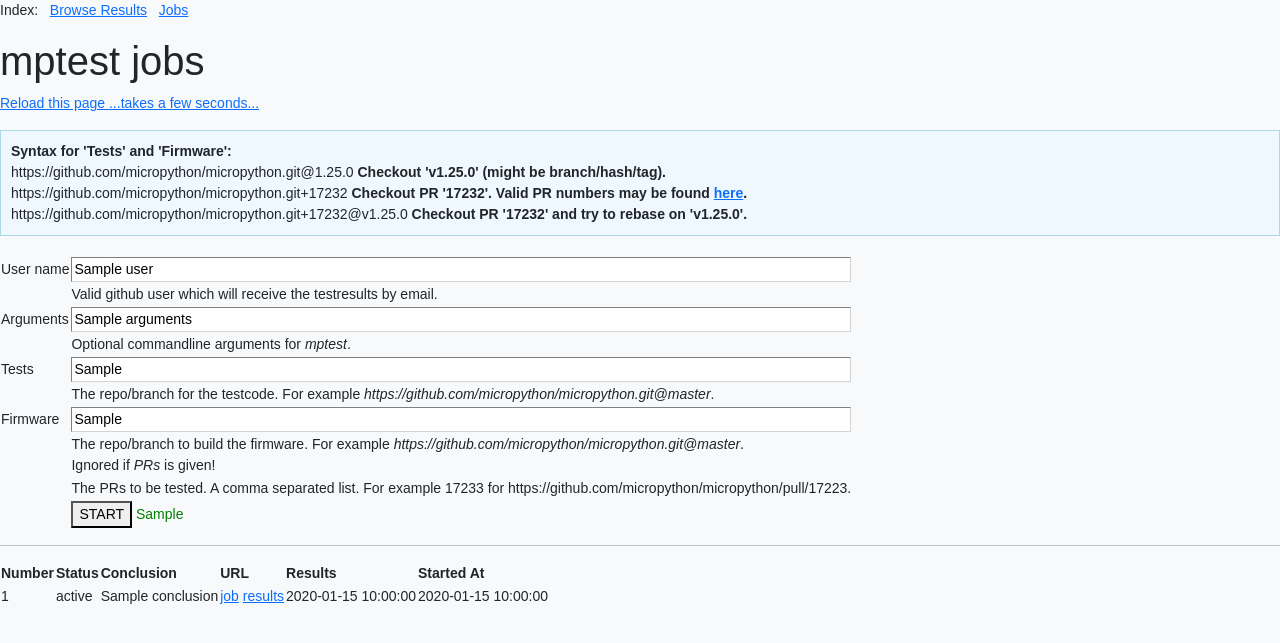
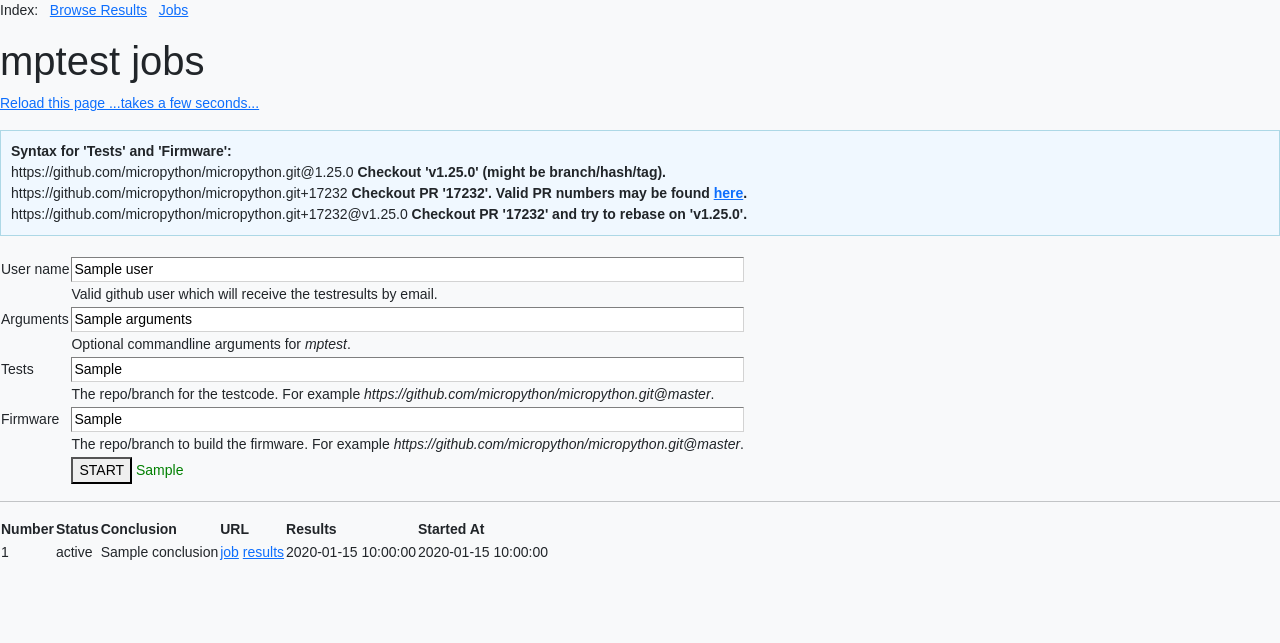
Before and after one commit to octoprobe/testbed_micropython_reports, a FastAPI app: template app/templates/jobs.html in a window 1280 px wide. Shown: the top 643 px of the page. Run offline with FastAPI, Linux system fonts and the light colour scheme; the template is opened without the code that fills it: most values are stand-ins (such as "Sample title", 1, 10 or a date in 2020); parts of the project's set-up code (start-up, migrations or seed data) failed here and were passed over.

Commit message:
Remove obsolete text

```diff
--- a/app/templates/jobs.html
+++ b/app/templates/jobs.html
@@ -59,15 +59,8 @@ Octoprobe - testbed_micropython
       </tr>
       <tr>
         <td></td>
-        <td>The repo/branch to build the firmware. For example
-          <i>https://github.com/micropython/micropython.git@master</i>.<br />
-          Ignored if <i>PRs</i> is given!
+        <td>The repo/branch to build the firmware. For example <i>https://github.com/micropython/micropython.git@master</i>.
         </td>
-      </tr>
-      <tr>
-        <td></td>
-        <td>The PRs to be tested. A comma separated list. For example 17233 for
-          https://github.com/micropython/micropython/pull/17223.</td>
       </tr>
       <tr>
         <td></td>
```
